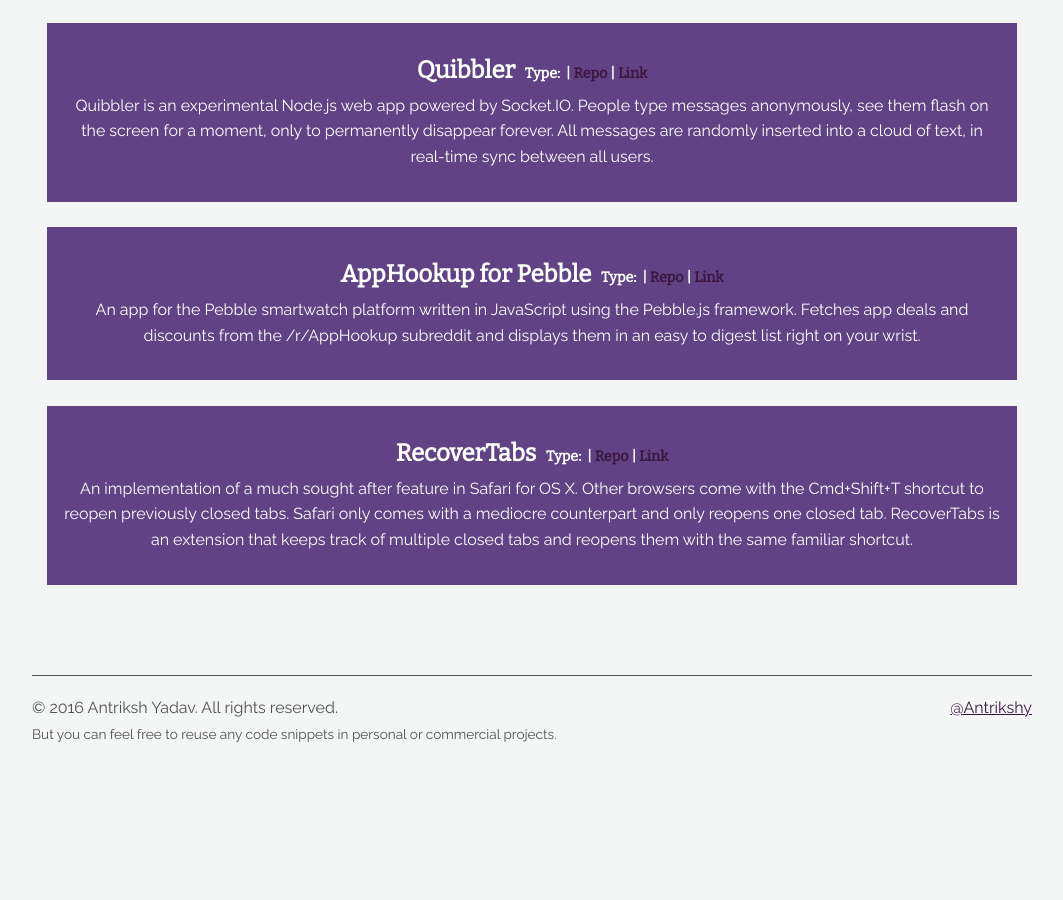
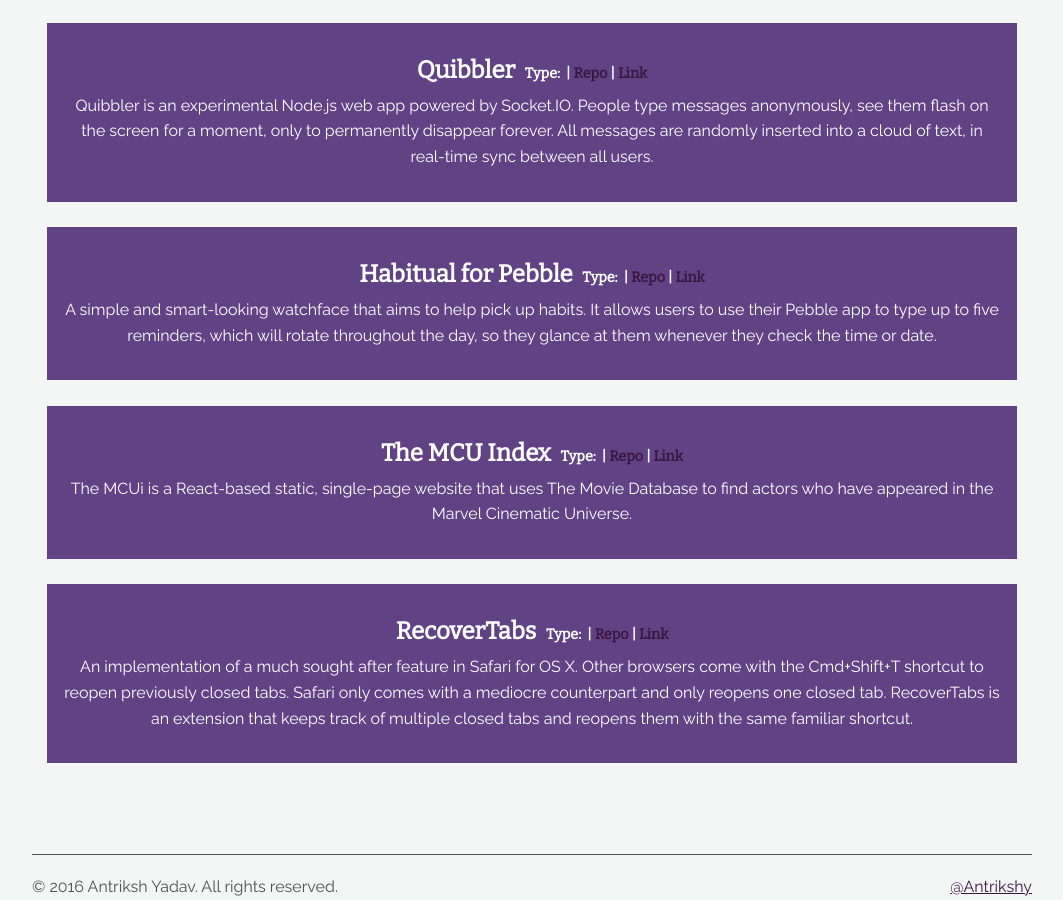
Before and after one commit to Antrikshy/antrikshy.github.io, a Jekyll site: the page built from index.html, in a window 1280 px wide and 900 px high, scrolled down 2808 px. Shown: the whole window, without its empty margins (108-1171 px from the left). Built offline with Jekyll 4.4.1, drawn with Linux system fonts in a browser that asks for light colours; before the commit the page ends 3570 px from its top, so only the background shows below that.

Commit message:
Added two new projects

```diff
--- a/_data/experience.yml
+++ /dev/null
@@ -1,6 +0,0 @@
-# --
-
-# - employer:
-#   start:
-#   end:
-#   achievements:
--- a/_data/projects.yml
+++ b/_data/projects.yml
@@ -8,6 +8,18 @@
   description: "An app for the Pebble smartwatch platform written in JavaScript using the Pebble.js framework. Fetches app deals and discounts from the /r/AppHookup subreddit and displays them in an easy to digest list right on your wrist."
   repository: http://github.com/Antrikshy/AppHookup-for-Pebble
   weblink: https://apps.getpebble.com/applications/54615fc3233941fc44000008
+  featured: no
+
+- name: Habitual for Pebble
+  description: "A simple and smart-looking watchface that aims to help pick up habits. It allows users to use their Pebble app to type up to five reminders, which will rotate throughout the day, so they glance at them whenever they check the time or date."
+  repository: https://github.com/Antrikshy/Habitual-for-Pebble
+  weblink: https://apps.getpebble.com/applications/576783f03feaee4aa30002e0
+  featured: yes
+
+- name: The MCU Index
+  description: "The MCUi is a React-based static, single-page website that uses The Movie Database to find actors who have appeared in the Marvel Cinematic Universe."
+  repository: https://github.com/Antrikshy/The-MCU-Index
+  weblink: http://antrikshy.com/The-MCU-Index/
   featured: yes
 
 - name: Minecraft Snaps
--- a/_includes/personal_head.html
+++ b/_includes/personal_head.html
@@ -10,6 +10,9 @@
 
   <!-- Site description -->
   <meta name="description" content="Portfolio and blog of Antriksh Yadav, software + web developer, computer science student from UC San Diego.">
+
+  <!-- Open Graph image -->
+  <!-- TODO -->
 
   <title>
     {% if page.title == "Home" %}
```
